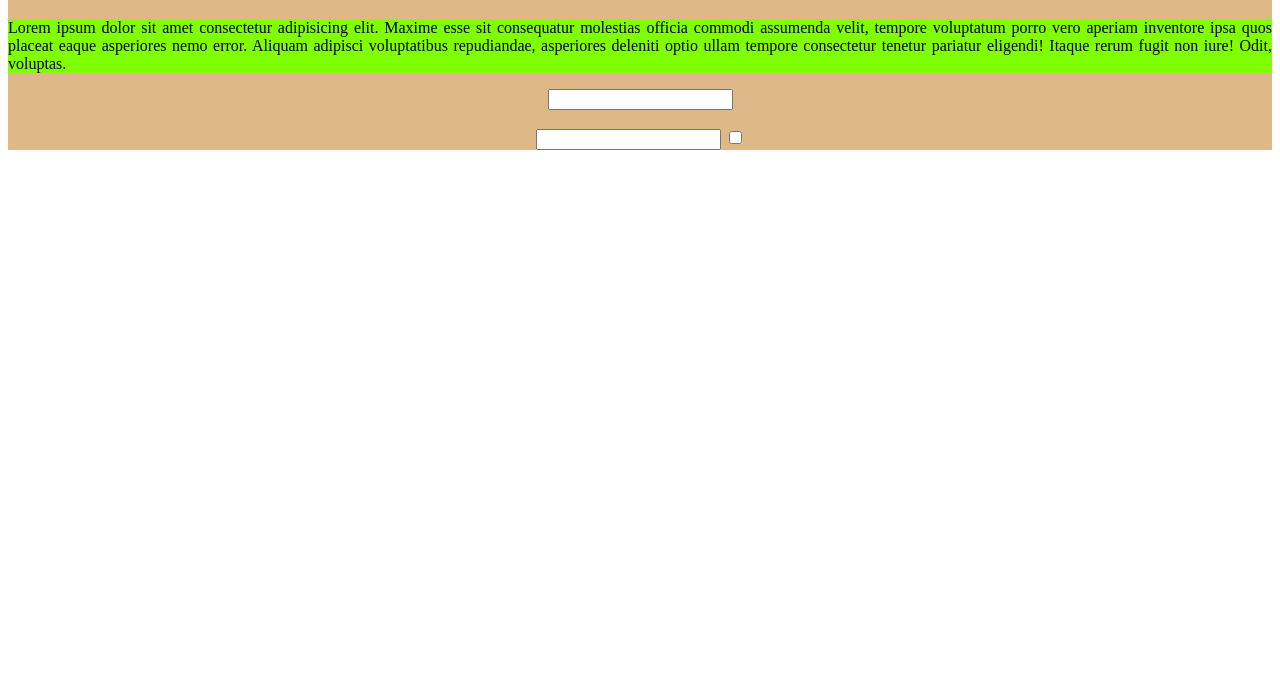
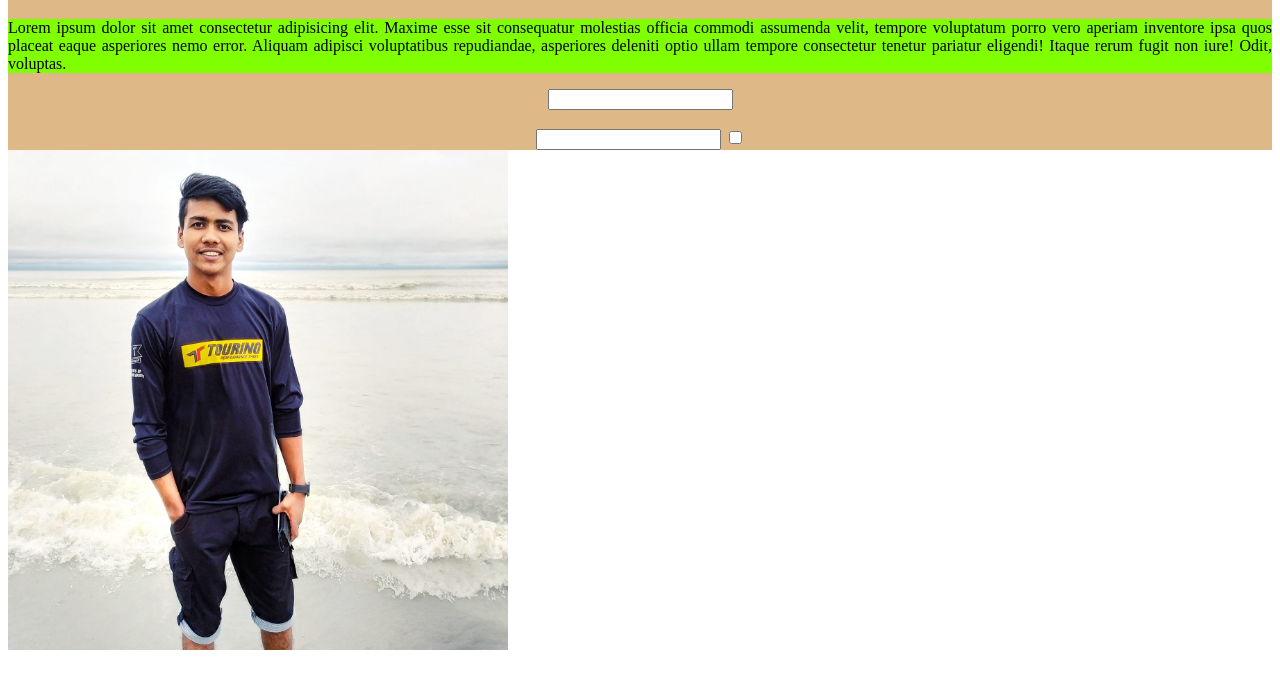
Before and after one commit to nasir738/github-ripo-test, a plain HTML site: page index.html in a window 1280 px wide. Shown: the part 61-750 px from the top of the page. Drawn offline with Linux system fonts and the light colour scheme.

Commit message:
add my photo

```diff
--- a/index.html
+++ b/index.html
@@ -15,5 +15,6 @@
         <input type="password">
         <input type="checkbox" name="" id="">
     </div>
+        <img src="nasir.jpg" alt="my photo">
 </body>
 </html>
--- a/style.css
+++ b/style.css
@@ -10,3 +10,8 @@ p{
     background-color: chartreuse;
     text-align: justify;
 }
+img{
+    height: 500px;
+    width: 500px;
+
+}
```
Also changed, not shown: nasir.jpg (added).
